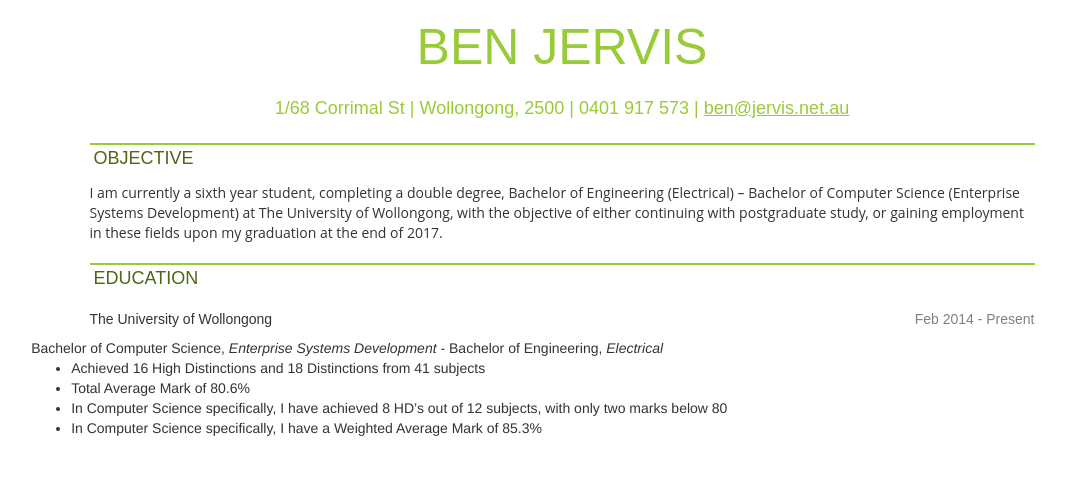
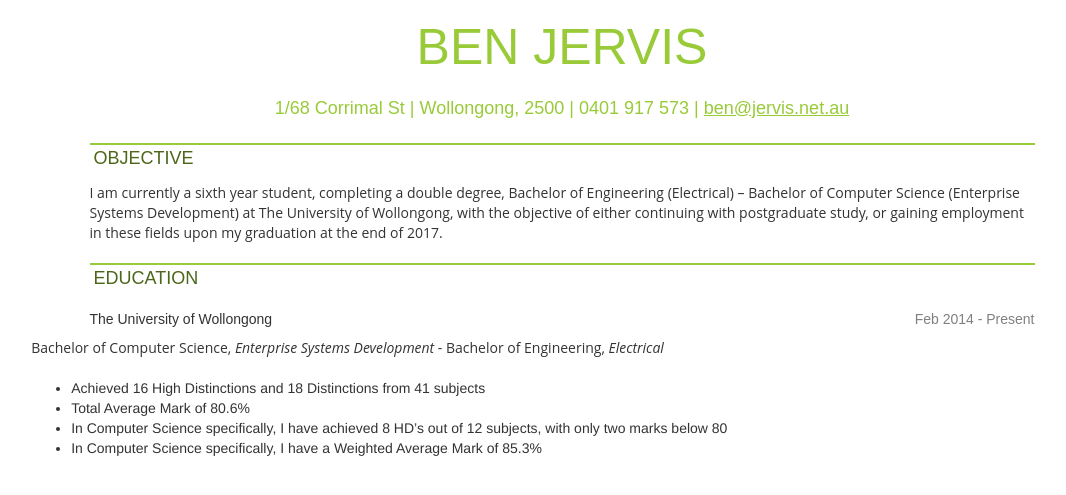
Before and after one commit to ben-jervis-old/benJervis.github.io, a Jekyll site: the page resume.html, which Jekyll copies as it is, in a window 1280 px wide. Shown: the top 495 px of the page, without its empty margins (78-1144 px from the left). Built offline with Jekyll 4.4.1, drawn with Linux system fonts in a browser that asks for light colours.

Commit message:
Update resume.html

```diff
--- a/resume.html
+++ b/resume.html
@@ -73,17 +73,17 @@
       </div>
       <div class="row">
         <div class="col-sm-1"></div>
-        <div class="col-sm-10">Bachelor of Computer Science, <em>Enterprise Systems Development</em> - Bachelor of Engineering, <em>Electrical</em></div>
+        <div class="col-sm-10"><p>Bachelor of Computer Science, <em>Enterprise Systems Development</em> - Bachelor of Engineering, <em>Electrical</em></p></div>
       </div>
       <div class="row">
         <div class="col-sm-1"></div>
         <div class="col-sm-10">
-          <ul>
+          <p><ul>
             <li>Achieved 16 High Distinctions and 18 Distinctions from 41 subjects</li>
             <li>Total Average Mark of 80.6%</li>
             <li>In Computer Science specifically, I have achieved 8 HD’s out of 12 subjects, with only two marks below 80</li>
             <li>In Computer Science specifically, I have a Weighted Average Mark of 85.3%</li>
-          </ul>
+          </ul></p>
         </div>
       </div>
     </div>
```
